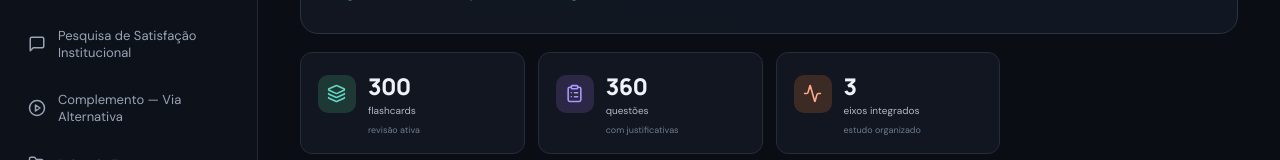
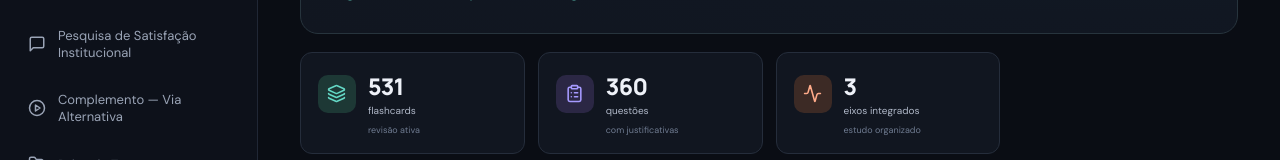
Before and after one commit to filippicaroline/imuno-lab, a React (Vite) app in the folder ImunoLab_Completo/: page / in a window 1280 px wide. Shown: the part 447-607 px from the top of the page. Built offline with nearby package versions, Linux system fonts and the light colour scheme.

Commit message:
Update main.jsx

```diff
--- a/ImunoLab_Completo/src/main.jsx
+++ b/ImunoLab_Completo/src/main.jsx
@@ -467,7 +467,7 @@ function App() {
             <div className="stats-grid">
               <div className="stat-card">
                 <div className="stat-icon teal-bg"><Layers size={19} /></div>
-                <div><strong>{cards.length}</strong><span>flashcards</span></div>
+                <div><strong>531</strong><span>flashcards</span></div>
                 <small>revisão ativa</small>
               </div>
               <div className="stat-card">
```
